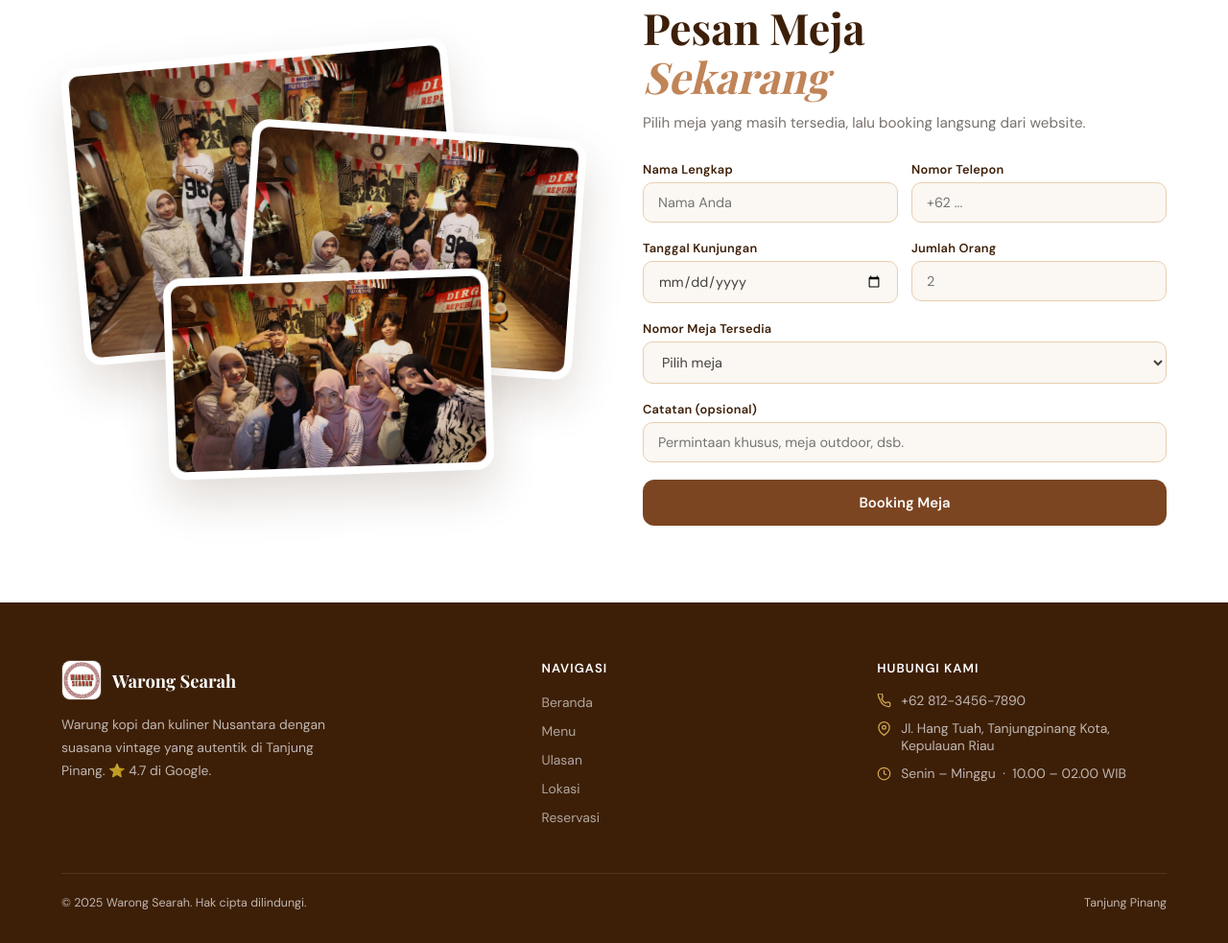
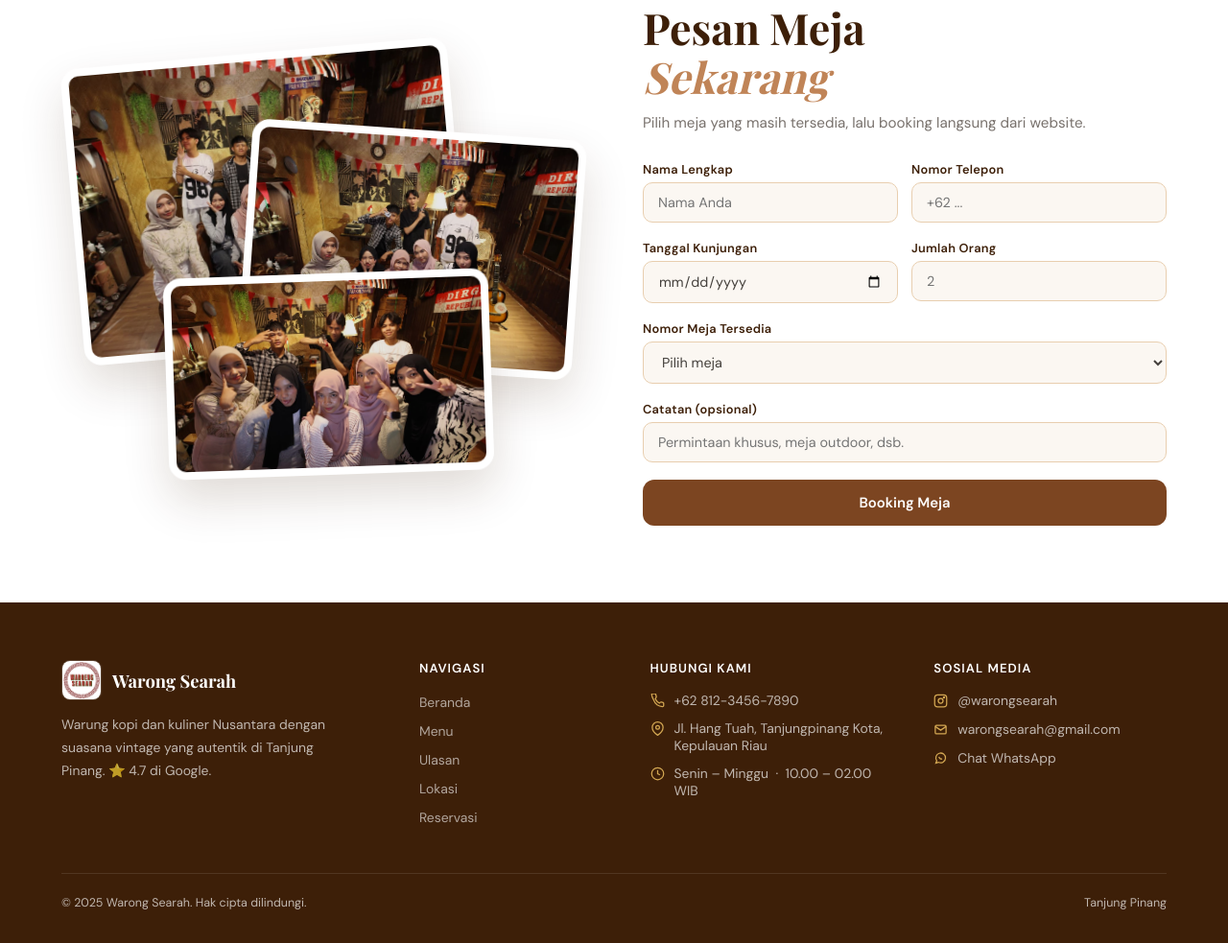
Before and after one commit to rezibos/APLIKASI-UMKM, a plain HTML site: page landing-page.html in a window 1280 px wide. Shown: the part 4179-5162 px from the top of the page at 96% size. Drawn offline with nearby package versions, Linux system fonts and the light colour scheme; no server answers; a web font is replaced by a local one.

Commit message:
feat : penambahan sosial media

```diff
--- a/css/landing-page/styles.css
+++ b/css/landing-page/styles.css
@@ -729,7 +729,7 @@
       padding: 60px 5% 34px;
     }
     .footer-grid {
-      display: grid; grid-template-columns: 1.5fr 1fr 1fr; gap: 48px; margin-bottom: 48px;
+      display: grid; grid-template-columns: 1.5fr .9fr 1.15fr 1.1fr; gap: 42px; margin-bottom: 48px;
     }
     .footer-brand { display: flex; align-items: center; gap: 11px; margin-bottom: 14px; }
     .footer-brand img {
@@ -742,8 +742,16 @@
     .footer-links { list-style:none; display:flex; flex-direction:column; gap:9px; }
     .footer-links a { text-decoration:none; color:rgba(255,255,255,.6); font-size:.87rem; transition:color .2s; }
     .footer-links a:hover { color: var(--gold); }
-    .footer-contact-item { display:flex; gap:10px; align-items:flex-start; font-size:.87rem; margin-bottom:11px; }
-    .footer-contact-item svg { flex-shrink:0; margin-top:2px; }
+    .footer-contact-item,
+    .footer-social-item {
+      display:flex; gap:10px; align-items:flex-start; font-size:.87rem; margin-bottom:11px;
+      color:rgba(255,255,255,.68); text-decoration:none; transition:color .2s;
+    }
+    .footer-contact-item:hover,
+    .footer-social-item:hover { color: var(--gold); }
+    .footer-contact-item svg,
+    .footer-social-item svg { flex-shrink:0; margin-top:2px; }
+    .footer-social-list { display:flex; flex-direction:column; gap:1px; }
     .footer-divider { border:none; border-top:1px solid rgba(255,255,255,.1); margin-bottom:22px; }
     .footer-bottom { display:flex; align-items:center; justify-content:space-between; font-size:.78rem; flex-wrap:wrap; gap:8px; }
 
--- a/landing-page.html
+++ b/landing-page.html
@@ -476,10 +476,10 @@
     </div>
     <div>
       <div class="footer-heading">Hubungi Kami</div>
-      <div class="footer-contact-item">
+      <a class="footer-contact-item" href="https://wa.me/6281234567890" target="_blank" rel="noopener">
         <svg width="15" height="15" viewBox="0 0 24 24" fill="none" stroke="var(--gold)" stroke-width="2"><path d="M22 16.92v3a2 2 0 0 1-2.18 2 19.79 19.79 0 0 1-8.63-3.07A19.5 19.5 0 0 1 4.93 9.75 19.79 19.79 0 0 1 1.97 1.15 2 2 0 0 1 3.98 0h3a2 2 0 0 1 2 1.72c.127.96.361 1.903.7 2.81a2 2 0 0 1-.45 2.11L8.09 9a16 16 0 0 0 6.91 6.91l1.27-1.27a2 2 0 0 1 2.11-.45c.907.339 1.85.573 2.81.7A2 2 0 0 1 22 16.92z"/></svg>
         <span>+62 812-3456-7890</span>
-      </div>
+      </a>
       <div class="footer-contact-item">
         <svg width="15" height="15" viewBox="0 0 24 24" fill="none" stroke="var(--gold)" stroke-width="2"><path d="M21 10c0 7-9 13-9 13s-9-6-9-13a9 9 0 0 1 18 0z"/><circle cx="12" cy="10" r="3"/></svg>
         <span>Jl. Hang Tuah, Tanjungpinang Kota, Kepulauan Riau</span>
@@ -487,6 +487,23 @@
       <div class="footer-contact-item">
         <svg width="15" height="15" viewBox="0 0 24 24" fill="none" stroke="var(--gold)" stroke-width="2"><circle cx="12" cy="12" r="10"/><polyline points="12 6 12 12 16 14"/></svg>
         <span>Senin – Minggu &nbsp;·&nbsp; 10.00 – 02.00 WIB</span>
+      </div>
+    </div>
+    <div>
+      <div class="footer-heading">Sosial Media</div>
+      <div class="footer-social-list">
+        <a class="footer-social-item" href="https://www.instagram.com/warongsearah" target="_blank" rel="noopener">
+          <svg width="15" height="15" viewBox="0 0 24 24" fill="none" stroke="var(--gold)" stroke-width="2"><rect x="2" y="2" width="20" height="20" rx="5"/><circle cx="12" cy="12" r="4"/><circle cx="17.5" cy="6.5" r="1"/></svg>
+          <span>@warongsearah</span>
+        </a>
+        <a class="footer-social-item" href="mailto:warongsearah@gmail.com">
+          <svg width="15" height="15" viewBox="0 0 24 24" fill="none" stroke="var(--gold)" stroke-width="2"><rect x="3" y="5" width="18" height="14" rx="2"/><path d="m3 7 9 6 9-6"/></svg>
+          <span>warongsearah@gmail.com</span>
+        </a>
+        <a class="footer-social-item" href="https://wa.me/6281234567890" target="_blank" rel="noopener">
+          <svg width="15" height="15" viewBox="0 0 24 24" fill="none" stroke="var(--gold)" stroke-width="2"><path d="M20 11.5a8 8 0 0 1-11.8 7L4 20l1.5-4.1A8 8 0 1 1 20 11.5z"/><path d="M9 9.5c.5 2 2 3.5 4 4l1.3-1.1"/></svg>
+          <span>Chat WhatsApp</span>
+        </a>
       </div>
     </div>
   </div>
```
